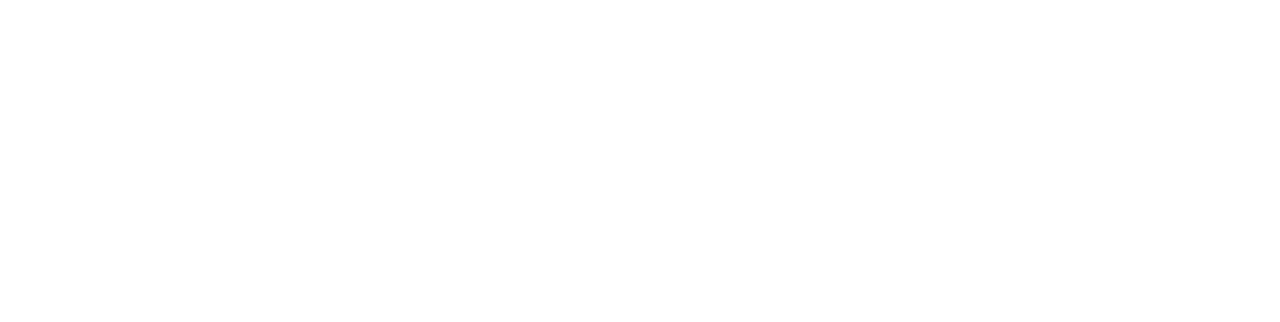
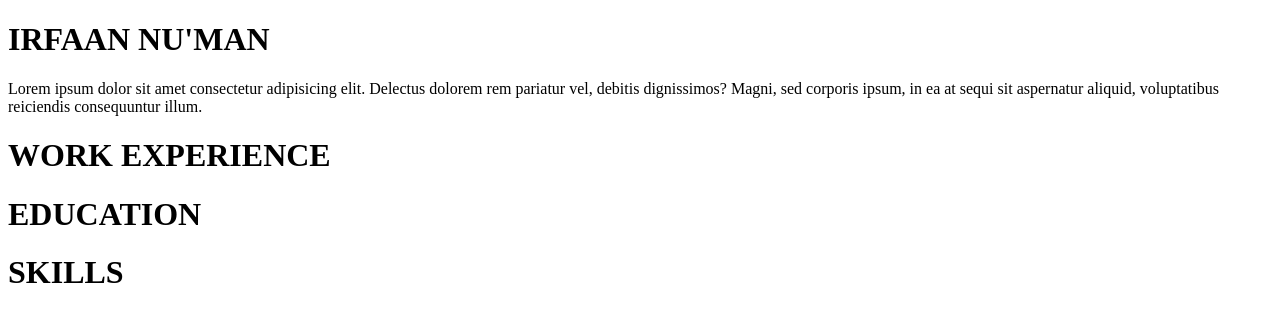
Before and after one commit to IrfaanNuMan/Resume, a plain HTML site: page index.html in a window 1280 px wide. Drawn offline with Linux system fonts and the light colour scheme.

Commit message:
closed container div

```diff
--- a/index.html
+++ b/index.html
@@ -7,6 +7,21 @@
     <title>Irfaan Nu'Man Resume</title>
 </head>
 <body>
-
+     <!-- start of container-->
+		<div id="container">
+			<div id="header">
+                <h1 > IRFAAN NU'MAN</h1>
+                <p>Lorem ipsum dolor sit amet consectetur adipisicing elit. Delectus dolorem rem pariatur vel, debitis dignissimos? Magni, sed corporis ipsum, in ea at sequi sit aspernatur aliquid, voluptatibus reiciendis consequuntur illum.</p>
+            </div>
+            <div id = "experience">
+                <h1>WORK EXPERIENCE</h1>
+            </div>
+            <div id= "education">
+                <h1>EDUCATION</h1>
+            </div>
+            <div id= "skills">
+                <h1>SKILLS</h1>
+            </div>
+        </div>
 </body>
 </html>
```
